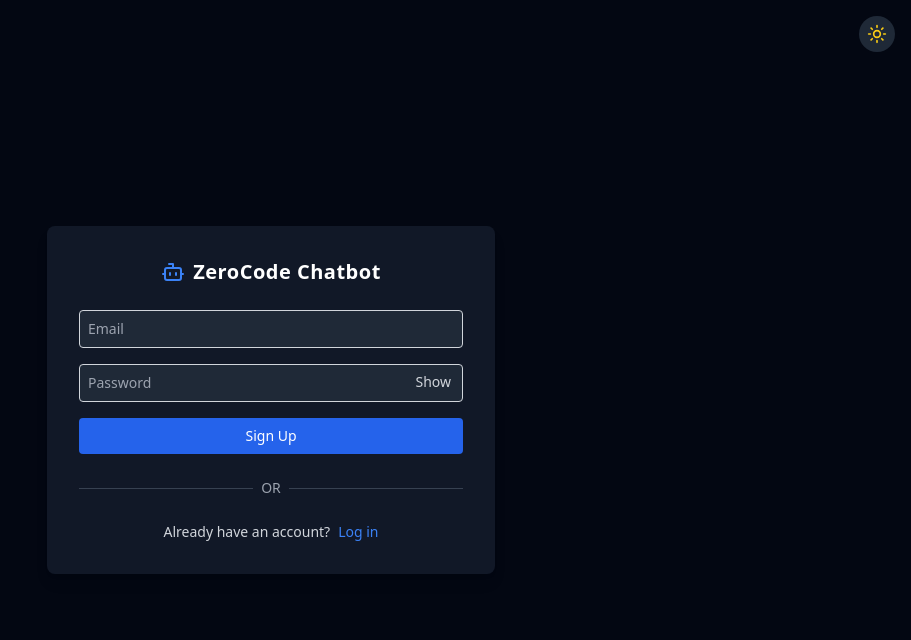
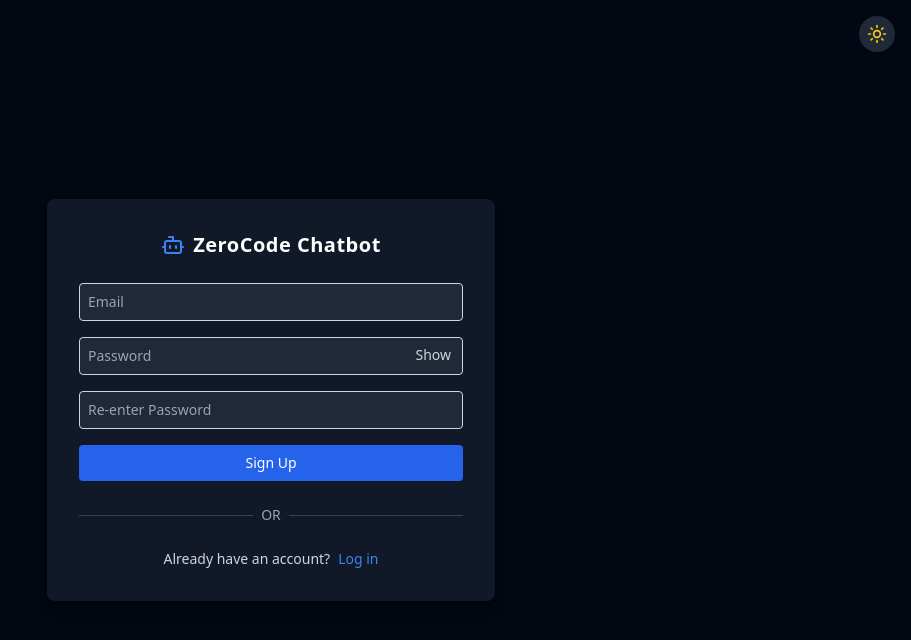
Before and after one commit to suneebs/zerocode-fe-assignment, a React (Vite) app: page / in a window 1280 px wide. Both pictures are taken after a click on the button "Sign up". Shown: the top 640 px of the page, without its empty margins (369-1280 px from the left). Built offline with nearby package versions, Linux system fonts and the light colour scheme; no server answers.

Commit message:
feat: enhance signup process with password confirmation and auto-login

```diff
--- a/src/auth/Signup.jsx
+++ b/src/auth/Signup.jsx
@@ -1,18 +1,33 @@
 import { useState } from "react";
 import { useAuth } from "../hooks/useAuth";
+import { useNavigate } from "react-router-dom";
 
 const Signup = () => {
-  const [inputs, setInputs] = useState({ email: "", password: "" });
+  const [inputs, setInputs] = useState({
+    email: "",
+    password: "",
+    confirmPassword: "",
+  });
   const [showPassword, setShowPassword] = useState(false);
-  const { register } = useAuth();
+  const { register, login } = useAuth();
   const [error, setError] = useState(null);
   const [loading, setLoading] = useState(false);
+    const navigate = useNavigate();
 
   const handleSignup = async () => {
+    setError(null);
+
+    if (inputs.password !== inputs.confirmPassword) {
+      setError("Passwords do not match");
+      return;
+    }
+
     setLoading(true);
-    setError(null);
     try {
       await register(inputs.email, inputs.password);
+      await login(inputs.email, inputs.password);
+            navigate("/chat");
+
     } catch (err) {
       setError(err.message);
     }
@@ -45,6 +60,15 @@ const Signup = () => {
             {showPassword ? "Hide" : "Show"}
           </button>
         </div>
+        <input
+          type={showPassword ? "text" : "password"}
+          placeholder="Re-enter Password"
+          className="input-style bg-white dark:bg-gray-800 text-gray-900 dark:text-white placeholder-gray-400"
+          value={inputs.confirmPassword}
+          onChange={(e) =>
+            setInputs({ ...inputs, confirmPassword: e.target.value })
+          }
+        />
       </div>
 
       {error && <p className="text-red-400 text-sm mt-2">{error}</p>}
--- a/src/hooks/useChatStorage.js
+++ b/src/hooks/useChatStorage.js
@@ -1,4 +1,3 @@
-// src/hooks/useChatStorage.js
 import { useEffect } from "react";
 import { db } from "../firebase";
 import {
```
